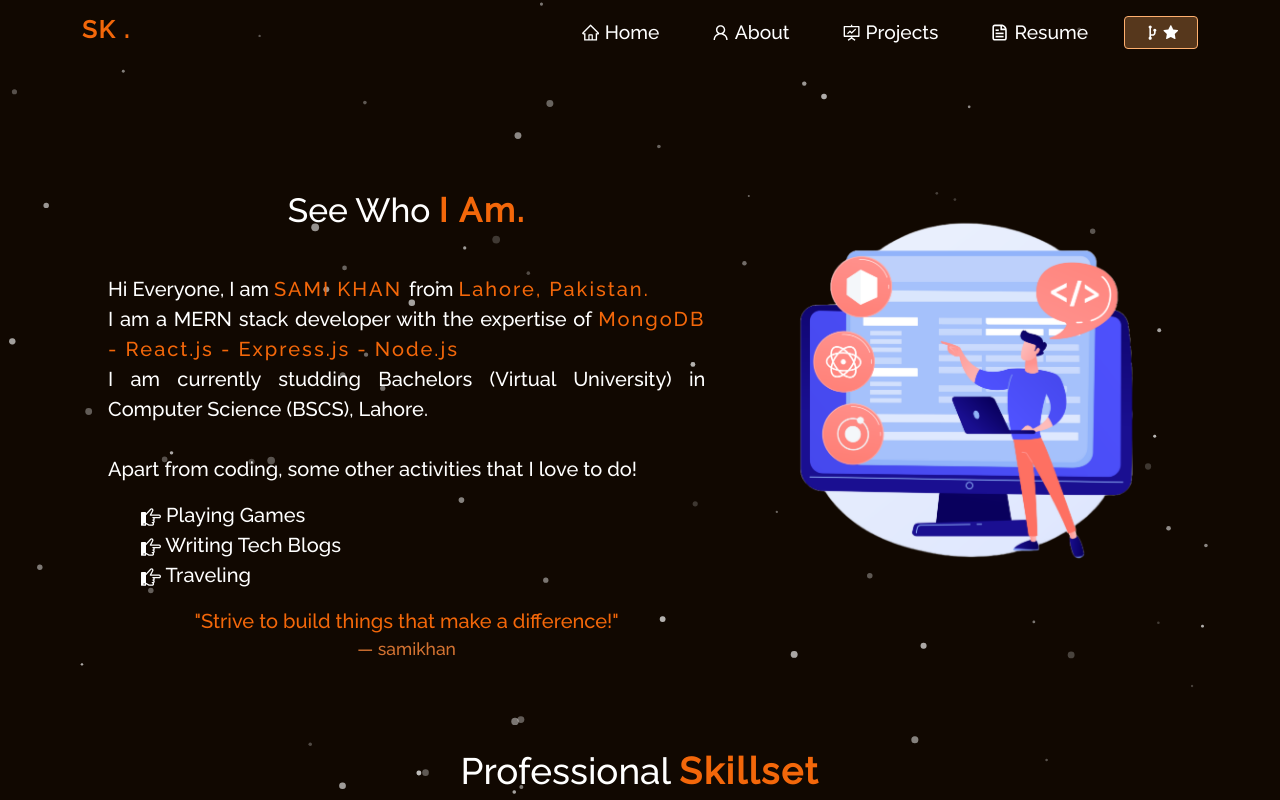
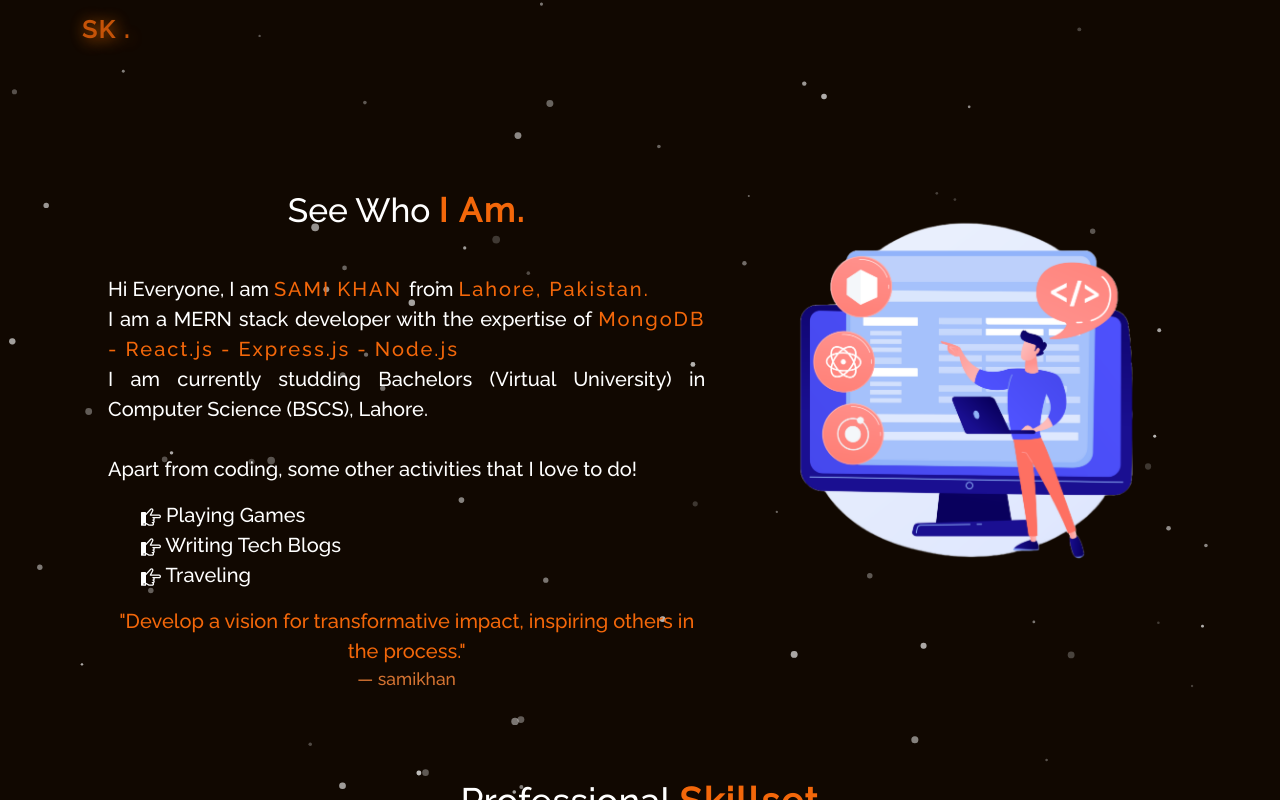
Before and after one commit to Samikhan-123/my-portfolio, a React (Create React App) app: page /about in a window 1280 px wide. Shown: the top 800 px of the page. Built offline with nearby package versions, Linux system fonts and the light colour scheme.

Commit message:
my-portfolio

```diff
--- a/src/App.js
+++ b/src/App.js
@@ -1,5 +1,5 @@
-import React, { useState, useEffect } from "react";
-import Preloader from "../src/components/Pre";
+import React from "react";
+// import Preloader from "../src/components/Pre";
 import Navbar from "./components/Navbar";
 import Home from "./components/Home/Home";
 import About from "./components/About/About";
@@ -18,20 +18,20 @@ import "./App.css";
 import "bootstrap/dist/css/bootstrap.min.css";
 
 function App() {
-  const [load, upadateLoad] = useState(true);
+  // const [load, upadateLoad] = useState(true);
 
-  useEffect(() => {
-    const timer = setTimeout(() => {
-      upadateLoad(false);
-    }, 1200);
+  // useEffect(() => {
+  //   const timer = setTimeout(() => {
+  //     upadateLoad(false);
+  //   }, 1200);
 
-    return () => clearTimeout(timer);
-  }, []);
+  //   return () => clearTimeout(timer);
+  // }, []);
 
   return (
     <Router>
-      <Preloader load={load} />
-      <div className="App" id={load ? "no-scroll" : "scroll"}>
+      {/* <Preloader load={load} /> */}
+      <div className="App animate-top">
         <Navbar />
         <ScrollToTop />
         <Routes>
--- a/src/components/About/AboutCard.js
+++ b/src/components/About/AboutCard.js
@@ -32,7 +32,7 @@ function AboutCard() {
           </ul>
 
           <p style={{ color: "#f3670a" }}>
-            "Strive to build things that make a difference!"
+            "Develop a vision for transformative impact, inspiring others in the process."
           </p>
           <footer className="blockquote-footer">samikhan</footer>
         </blockquote>
--- a/src/components/Home/Home.js
+++ b/src/components/Home/Home.js
@@ -23,7 +23,7 @@ function Home() {
               <h1 className="heading-name">
                 I'M
                 <strong className="main-name"> SAMI KHAN </strong>
-                a Full Stack Developer using <span className="purple">MERN</span> technologies.
+                a Full Stack Developer using <span className="purple">MERN-Stack</span> technologies.
               </h1>
 
               <div style={{ padding: 50, textAlign: "left" }}>
--- a/src/components/Navbar.js
+++ b/src/components/Navbar.js
@@ -36,7 +36,7 @@ function NavBar() {
     >
       <Container>
         <Navbar.Brand as={Link} to="/" className="d-flex">
-          <h4 className="purple fw-bold">
+          <h4 className="purple fw-bold main-logo">
             SK .
           </h4>
         </Navbar.Brand>
--- a/src/components/Pre.js
+++ b/src/components/Pre.js
@@ -1,6 +1,6 @@
-import React from "react";
-function Pre(props) {
-  return <div id={props.load ? "preloader" : "preloader-none"}></div>;
-}
+// import React from "react";
+// function Pre(props) {
+//   return <div id={props.load ? "preloader" : "preloader-none"}></div>;
+// }
 
-export default Pre;
+// export default Pre;
--- a/src/style.css
+++ b/src/style.css
@@ -90,6 +90,21 @@ button:focus {
   box-shadow: 0px 10px 10px 0px rgba(9, 5, 29, 0.171) !important;
   backdrop-filter: blur(15px) !important;
 }
+
+.main-logo{
+	animation: flicker 0.5s ease-in-out infinite alternate;
+}
+@keyframes flicker {
+	0% {
+		opacity: 0.5;
+		text-shadow: 2px 2px 10px rgb(255, 123, 0);
+	}
+	100% {
+		opacity: 1;
+		text-shadow: 2px 2px 20px rgb(255, 115, 0);
+	}
+}
+
 
 .navbar {
   position: fixed !important;
@@ -216,7 +231,7 @@ body {
 .navbar-nav .nav-item a:hover::after {
   width: 100%;
 }
-.nav-link .active {
+ .active {
   color: #f3670a !important;
 }
 
@@ -760,3 +775,18 @@ body {
 .fork-btn-inner::after {
   display: none !important;
 }
+
+/* animation */
+h1,h2,h3,h4,h5,h6,p,img,a{
+  animation: fadeSlideIn .7s ease-in-out forwards;
+}
+@keyframes fadeSlideIn {
+  from {
+    opacity: 0;
+    transform: translateY(-20%);
+  }
+  to {
+    opacity: 1;
+    transform: translateY(0%);
+  }
+}
```
Also changed, not shown: src/Assets/pre.svg.
